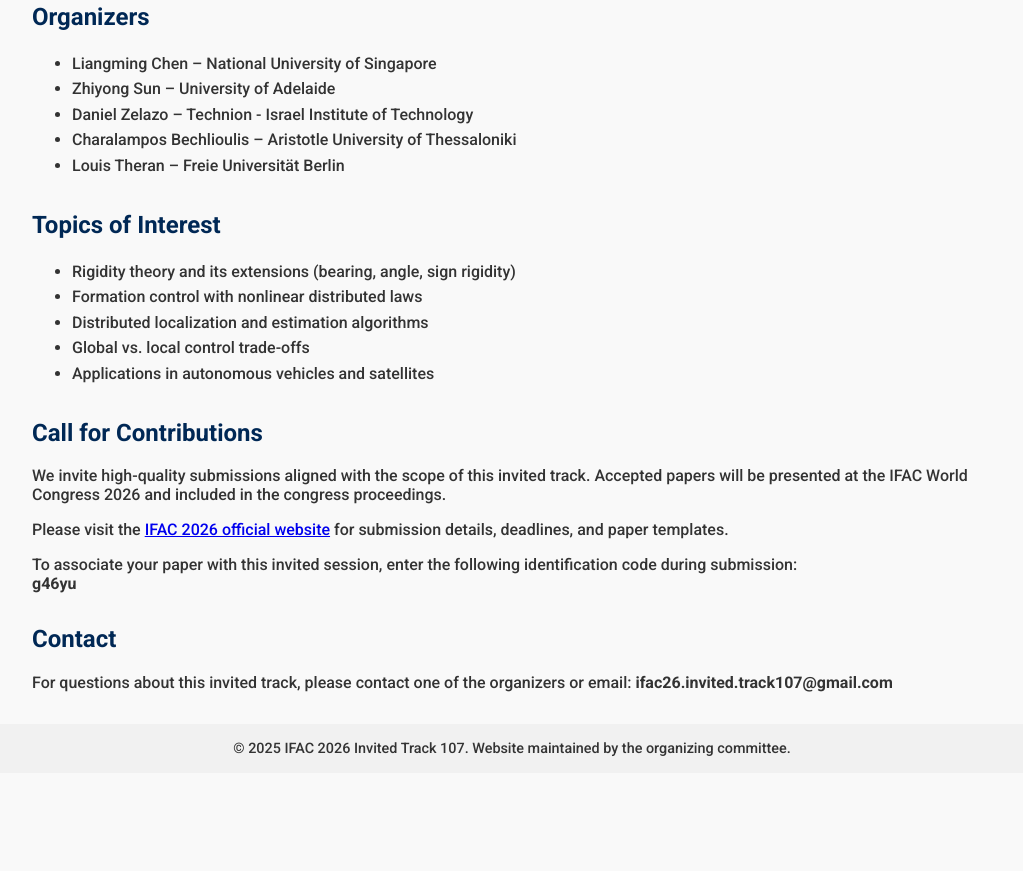
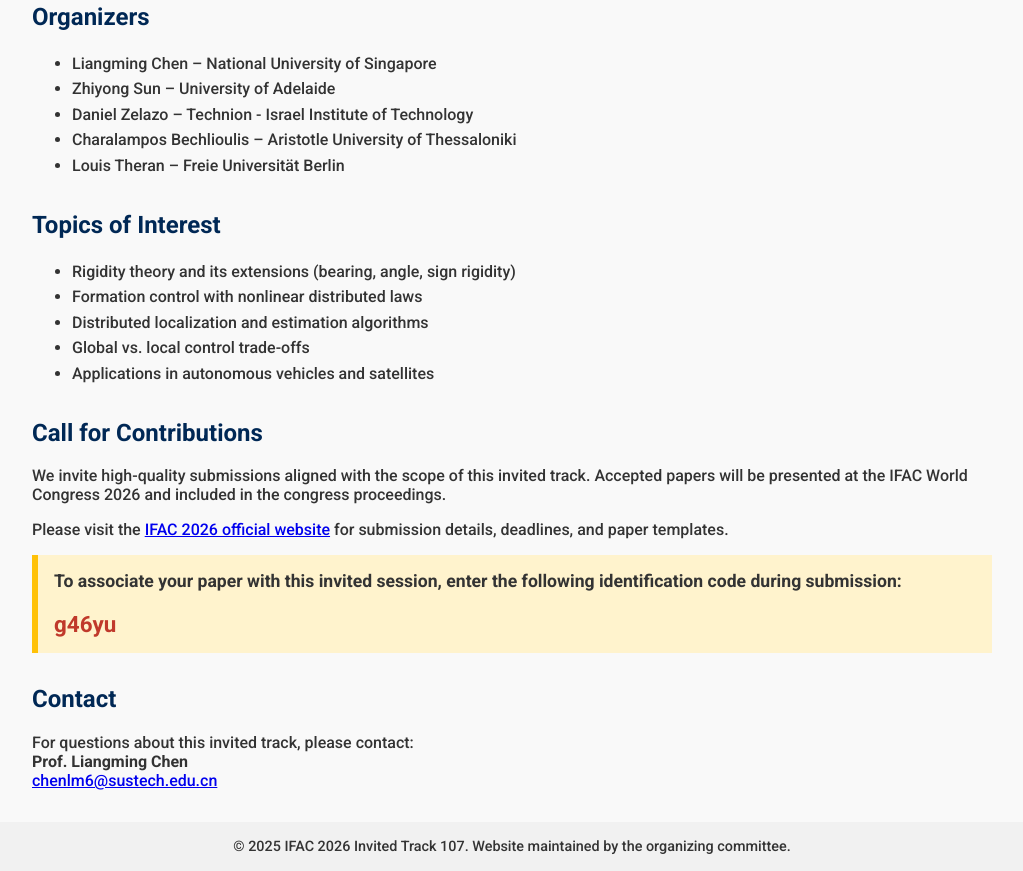
Before and after one commit to 1yen/ifac2026-invited-track, a plain HTML site: page index.html in a window 1280 px wide. Shown: the part 454-1325 px from the top of the page, without its empty margins (128-1151 px from the left). Before the commit the page ends 1227 px from the top, so only its background shows below. Drawn offline with Linux system fonts and the light colour scheme.

Commit message:
Update index.html

```diff
--- a/index.html
+++ b/index.html
@@ -45,6 +45,14 @@
     }
     ul {
       line-height: 1.6;
+    }
+    .highlight-box {
+      background-color: #fff3cd;
+      border-left: 6px solid #ffc107;
+      padding: 1rem;
+      margin-top: 1rem;
+      font-weight: bold;
+      font-size: 1.1rem;
     }
   </style>
 </head>
@@ -109,17 +117,19 @@
       Please visit the <a href="https://www.ifac2026.org/">IFAC 2026 official website</a> for submission details,
       deadlines, and paper templates.
     </p>
-    <p>
+    <div class="highlight-box">
       To associate your paper with this invited session, enter the following identification code during submission:
-      <br><strong>g46yu</strong>
-    </p>
+      <br><br>
+      <span style="font-size: 1.4rem; color: #c0392b;">g46yu</span>
+    </div>
   </section>
 
   <section id="contact">
     <h2>Contact</h2>
     <p>
-      For questions about this invited track, please contact one of the organizers or email:
-      <strong>ifac26.invited.track107@gmail.com</strong>
+      For questions about this invited track, please contact:<br>
+      <strong>Prof. Liangming Chen</strong><br>
+      <a href="mailto:chenlm6@sustech.edu.cn">chenlm6@sustech.edu.cn</a>
     </p>
   </section>
 
```
